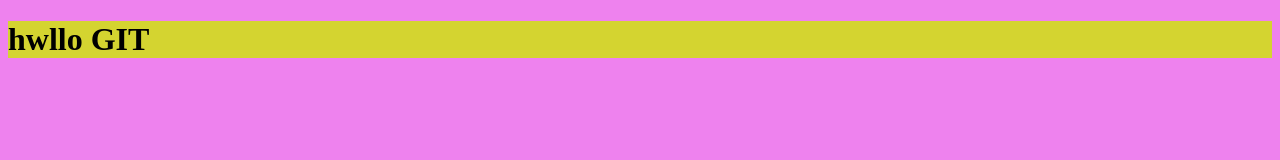
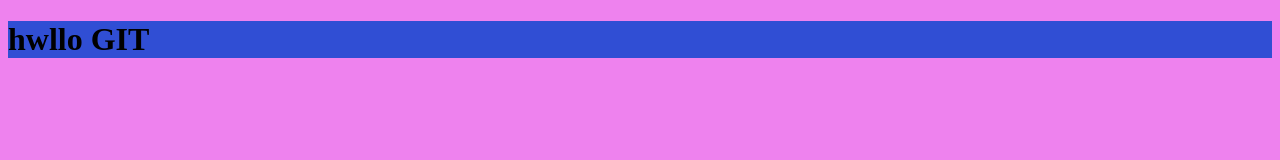
Before and after one commit to SayamJain1/git-hub-practice-, a plain HTML site: page index.html in a window 1280 px wide. Drawn offline with Linux system fonts and the light colour scheme.

Commit message:
update background color

```diff
--- a/style.css
+++ b/style.css
@@ -3,5 +3,5 @@ body {
 }
 
 h1 {
-  background-color: rgb(212, 212, 48);
+  background-color: rgb(48, 78, 212);
 }
```
